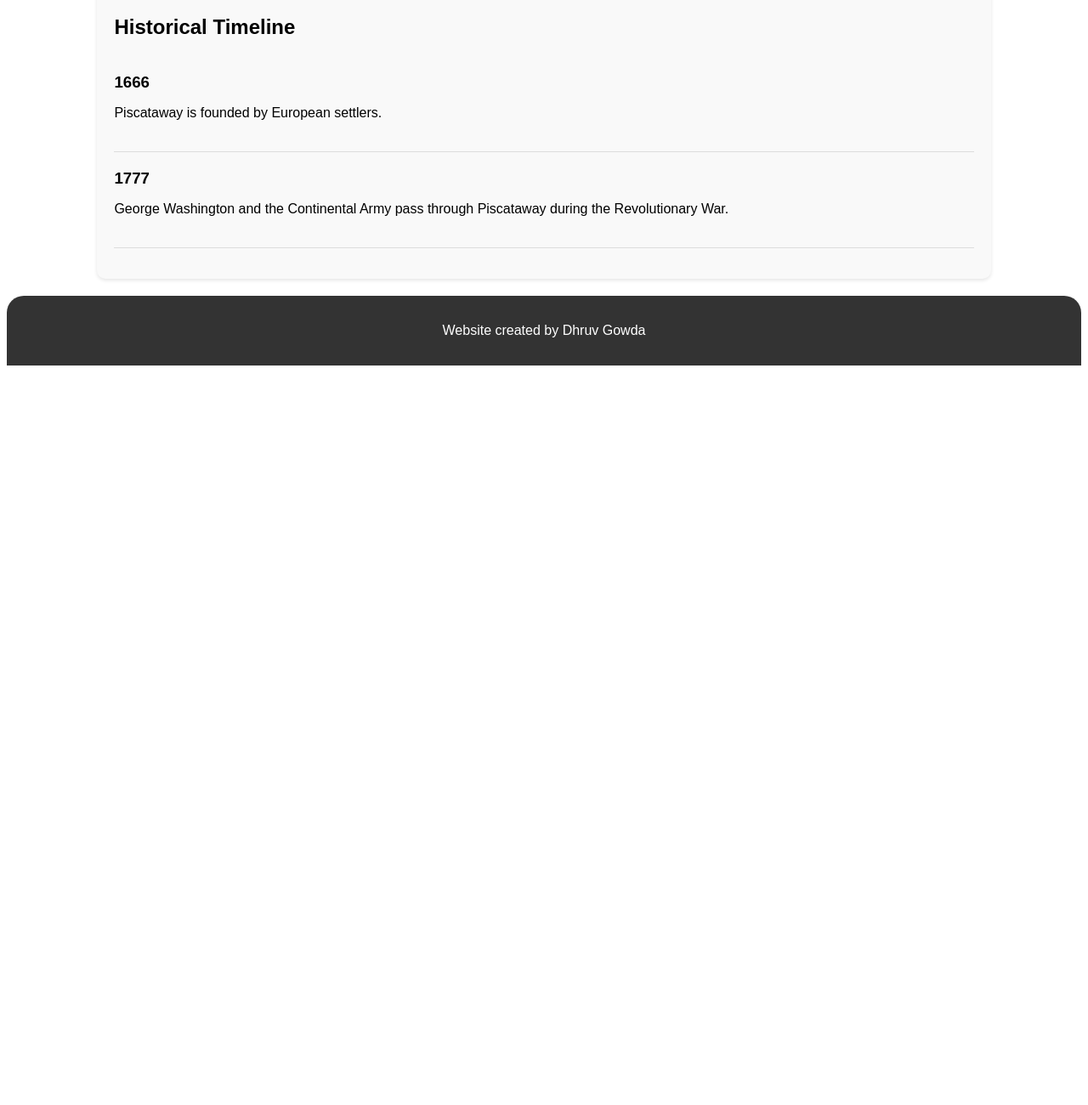
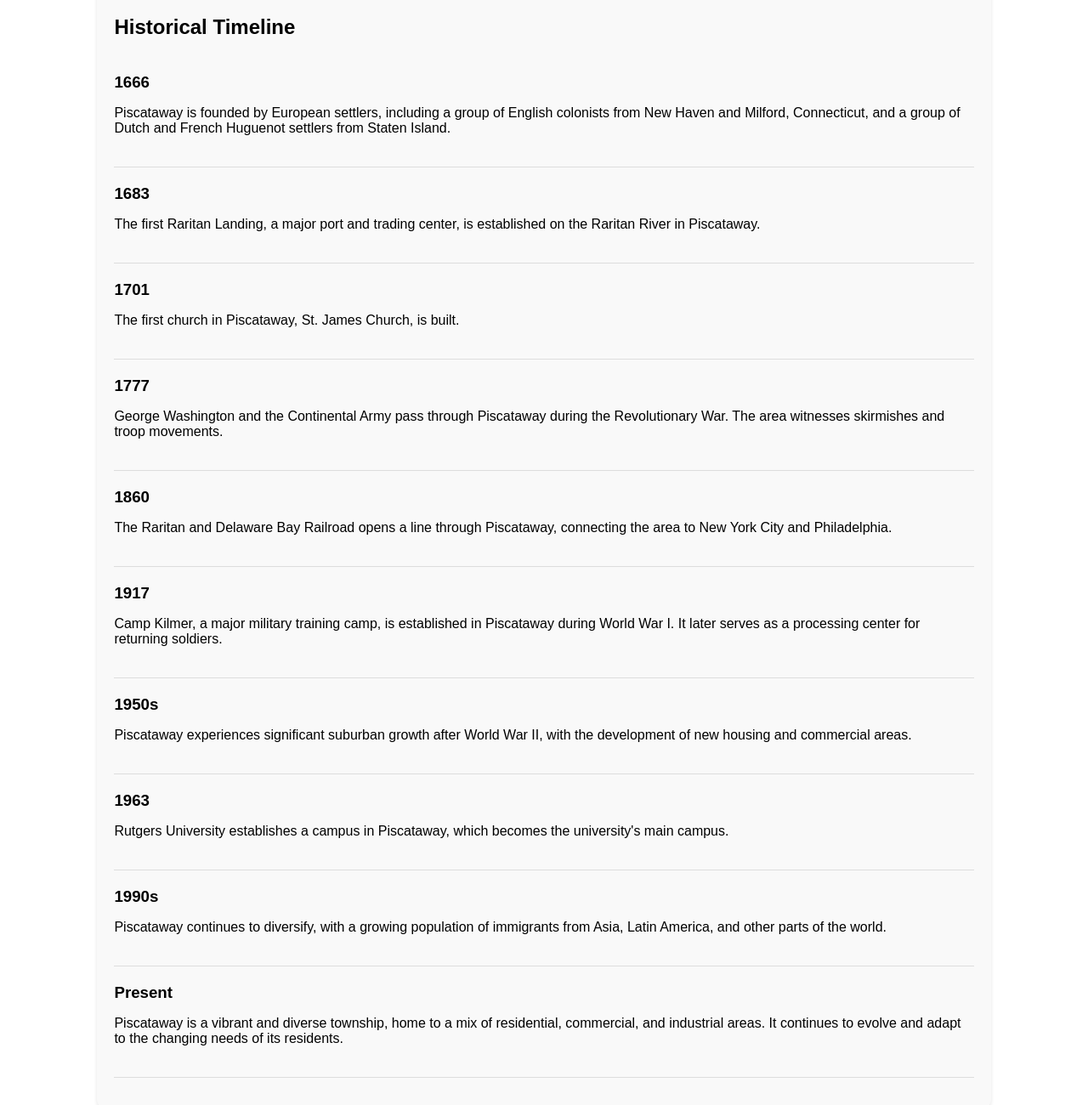
Before and after one commit to DGZFE/about-Piscataway, a plain HTML site: page history.html in a window 1280 px wide. Shown: the part 180-1480 px from the top of the page at 85% size. Before the commit the page ends 800 px from the top, so only its background shows below. Drawn offline with Linux system fonts and the light colour scheme.

Commit message:
Update history.html

```diff
--- a/history.html
+++ b/history.html
@@ -73,13 +73,45 @@
             <ul>
                 <li>
                     <h3>1666</h3>
-                    <p>Piscataway is founded by European settlers.</p>
+                    <p>Piscataway is founded by European settlers, including a group of English colonists from New Haven and Milford, Connecticut, and a group of Dutch and French Huguenot settlers from Staten Island.</p>
+                </li>
+                <li>
+                    <h3>1683</h3>
+                    <p>The first Raritan Landing, a major port and trading center, is established on the Raritan River in Piscataway.</p>
+                </li>
+                <li>
+                    <h3>1701</h3>
+                    <p>The first church in Piscataway, St. James Church, is built.</p>
                 </li>
                 <li>
                     <h3>1777</h3>
-                    <p>George Washington and the Continental Army pass through Piscataway during the Revolutionary War.</p>
+                    <p>George Washington and the Continental Army pass through Piscataway during the Revolutionary War. The area witnesses skirmishes and troop movements.</p>
                 </li>
-                </ul>
+                <li>
+                    <h3>1860</h3>
+                    <p>The Raritan and Delaware Bay Railroad opens a line through Piscataway, connecting the area to New York City and Philadelphia.</p>
+                </li>
+                <li>
+                    <h3>1917</h3>
+                    <p>Camp Kilmer, a major military training camp, is established in Piscataway during World War I. It later serves as a processing center for returning soldiers.</p>
+                </li>
+                <li>
+                    <h3>1950s</h3>
+                    <p>Piscataway experiences significant suburban growth after World War II, with the development of new housing and commercial areas.</p>
+                </li>
+                <li>
+                    <h3>1963</h3>
+                    <p>Rutgers University establishes a campus in Piscataway, which becomes the university's main campus.</p>
+                </li>
+                <li>
+                    <h3>1990s</h3>
+                    <p>Piscataway continues to diversify, with a growing population of immigrants from Asia, Latin America, and other parts of the world.</p>
+                </li>
+                <li>
+                    <h3>Present</h3>
+                    <p>Piscataway is a vibrant and diverse township, home to a mix of residential, commercial, and industrial areas. It continues to evolve and adapt to the changing needs of its residents.</p>
+                </li>
+            </ul>
         </section>
     </main>
 
```
